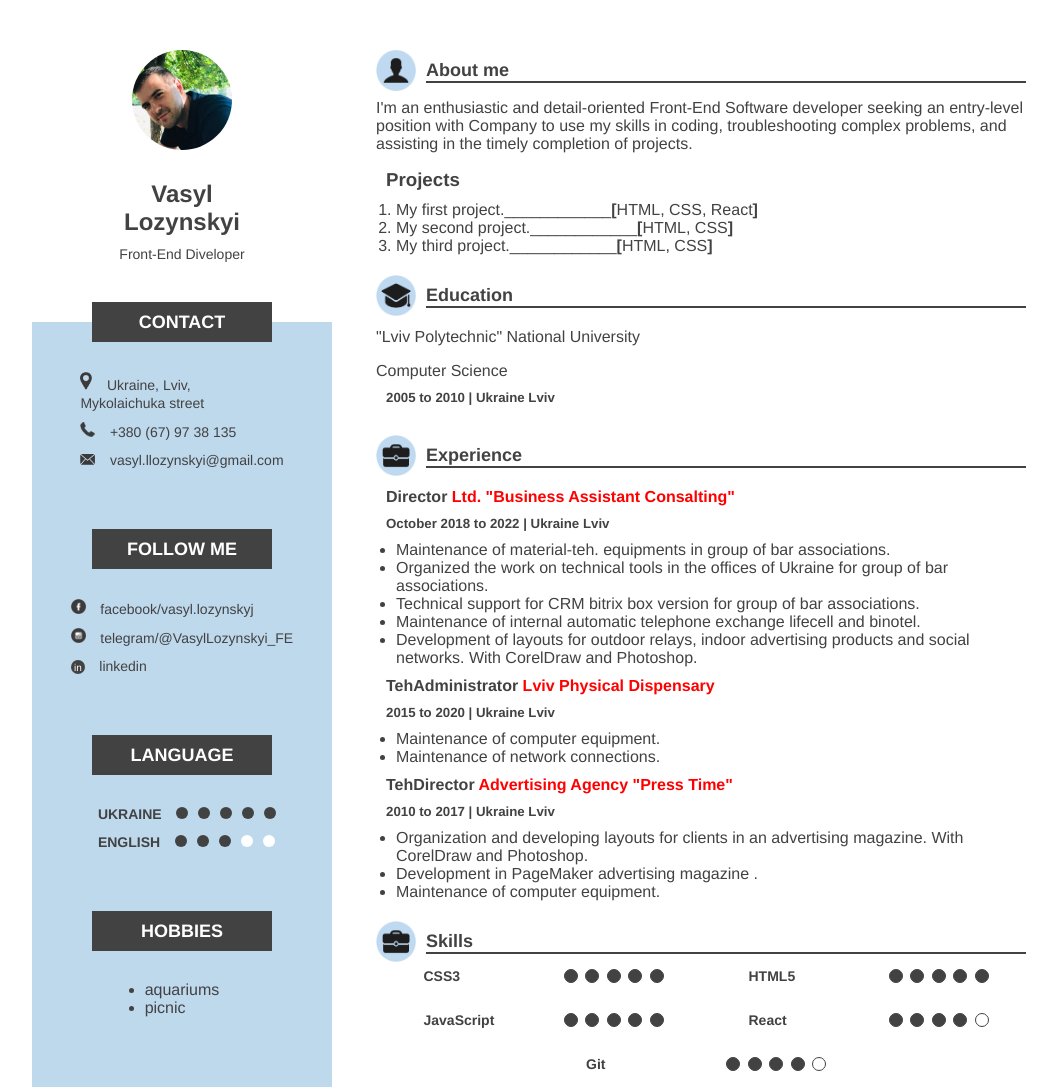
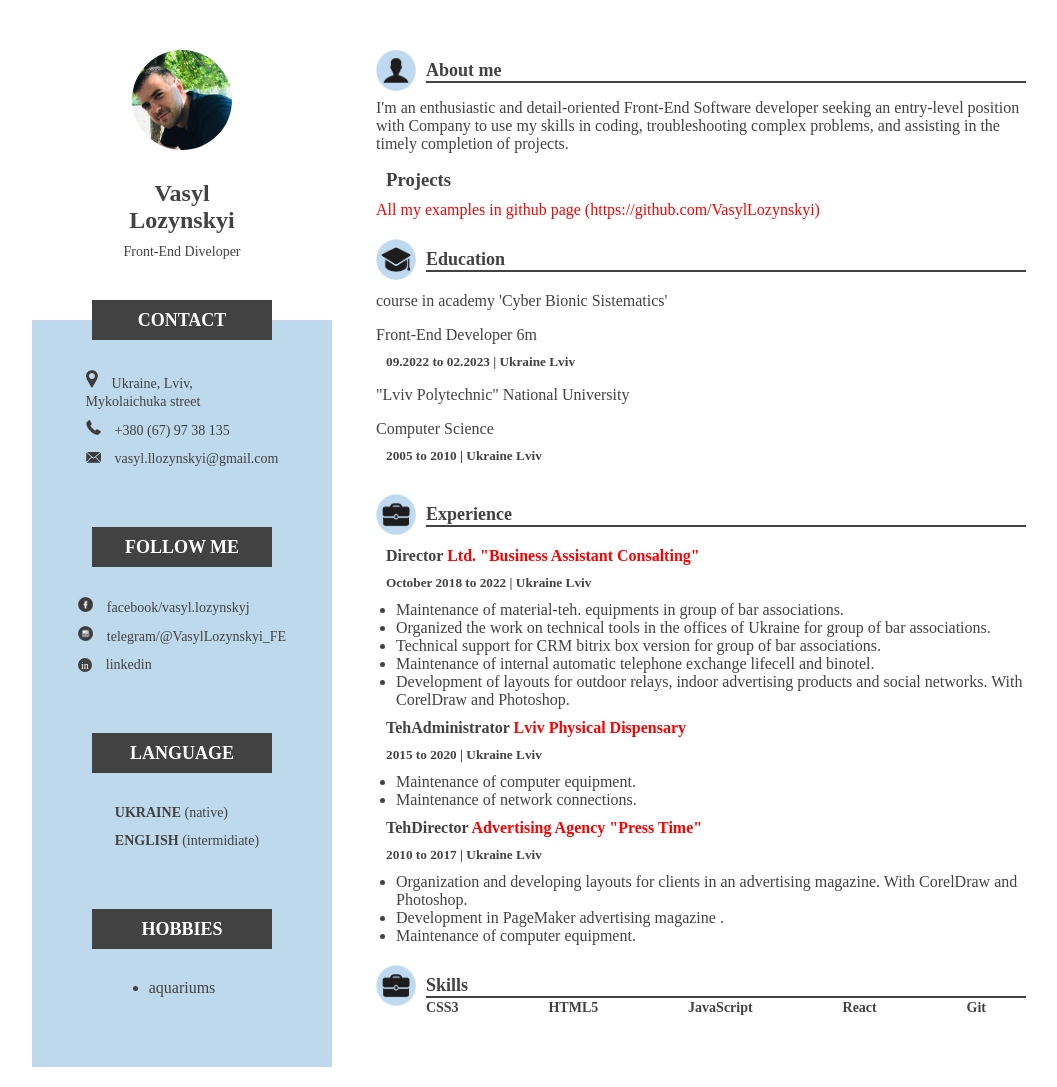
Before and after one commit to VasylLozynskyi/MyResume, a plain HTML site: page index.html in a window 1280 px wide. Shown: the whole page, without its empty margins (111-1168 px from the left). Drawn offline with Linux system fonts and the light colour scheme; a web font is replaced by a local one.

Commit message:
some updates

```diff
--- a/index.html
+++ b/index.html
@@ -75,24 +75,10 @@
                         </div>
                         <div class="contact-info">
                             <div class="row-info">
-                                <p><b>UKRAINE</b></p>
-                                <div class="row-points">
-                                    <div class="points color"></div>
-                                    <div class="points color"></div>
-                                    <div class="points color"></div>
-                                    <div class="points color"></div>
-                                    <div class="points color"></div>
-                                </div>
+                                <p><b>UKRAINE</b> (native)</p>
                             </div>
                             <div class="row-info">
-                                <p><b>ENGLISH</b></p>
-                                <div class="row-points">
-                                    <div class="points color"></div>
-                                    <div class="points color"></div>
-                                    <div class="points color"></div>
-                                    <div class="points"></div>
-                                    <div class="points"></div>
-                                </div>
+                                <p><b>ENGLISH</b> (intermidiate)</p>
                             </div>
                         </div>
                     </div>
@@ -106,7 +92,6 @@
                             <div class="hobbies">
                                 <ul>
                                     <li>aquariums</li>
-                                    <li>picnic</li>
                                 </ul>
                             </div>
                         </div>
@@ -127,17 +112,8 @@
                         </p>
                         <div class="projects">
                             <h3>Projects</h3>
-                            <ol>
-                                <li>
-                                    <a class="link-projects" href="https://project-tet.vercel.app/" target="blank"> My first project.____________<b>[</b>HTML, CSS, React<b>]</b></a>
-                                </li>
-                                <li>
-                                    <a class="link-projects" href="https://my-weather-api-eight.vercel.app">My second project.____________<b>[</b>HTML, CSS<b>]</b></a>
-                                </li>
-                                <li>
-                                    <a class="link-projects" href="https://vasyllozynskyi.github.io/MyResume">My third project.____________<b>[</b>HTML, CSS<b>]</b></a>
-                                </li>
-                            </ol>
+                            <a href="https://github.com/VasylLozynskyi">All my examples in github page (https://github.com/VasylLozynskyi)</a>
+
                         </div>
                     </div>
                 </div>
@@ -149,6 +125,9 @@
                     <hr>
                     <div class="text">more details ....</div>
                     <div class="right-content info-aducation">
+                        <div class="university"><p>course in academy 'Cyber Bionic Sistematics'</p></div>
+                        <div class="faculty">Front-End Developer 6m </div>
+                        <h5> 09.2022 to 02.2023 <b>|</b> Ukraine Lviv</h5>
                         <div class="university"><p>"Lviv Polytechnic" National University</p></div>
                         <div class="faculty">Computer Science </div>
                         <h5> 2005 to 2010 <b>|</b> Ukraine Lviv</h5>
@@ -204,53 +183,18 @@
                     <div class="right-content contact-info">
                         <div class="row-info">
                             <p><b>CSS3</b></p>
-                            <div class="row-points">
-                                <div class="points color"></div>
-                                <div class="points color"></div>
-                                <div class="points color"></div>
-                                <div class="points color"></div>
-                                <div class="points color"></div>
-                            </div>
                         </div>
                         <div class="row-info">
                             <p><b>HTML5</b></p>
-                            <div class="row-points">
-                                <div class="points color"></div>
-                                <div class="points color"></div>
-                                <div class="points color"></div>
-                                <div class="points color"></div>
-                                <div class="points color"></div>
-                            </div>
                         </div>
                         <div class="row-info">
                             <p><b>JavaScript</b></p>
-                            <div class="row-points">
-                                <div class="points color"></div>
-                                <div class="points color"></div>
-                                <div class="points color"></div>
-                                <div class="points color"></div>
-                                <div class="points color"></div>
-                            </div>
                         </div>
                         <div class="row-info">
                             <p><b>React</b></p>
-                            <div class="row-points">
-                                <div class="points color"></div>
-                                <div class="points color"></div>
-                                <div class="points color"></div>
-                                <div class="points color"></div>
-                                <div class="points"></div>
-                            </div>
                         </div>
                         <div class="row-info">
                             <p><b>Git</b></p>
-                            <div class="row-points">
-                                <div class="points color"></div>
-                                <div class="points color"></div>
-                                <div class="points color"></div>
-                                <div class="points color"></div>
-                                <div class="points"></div>
-                            </div>
                         </div>
                     </div>
                 </div>
--- a/style.css
+++ b/style.css
@@ -1,10 +1,10 @@
-
+/*
 @font-face {
     font-family: "Montserrat";
     src: url(https://fonts.google.com/specimen/Montserrat?subset=cyrillic);
-  }
+  } */
   body{
-   font-family: "Montserrat", Helvetica, sans-serif;
+    font-family: 'Times New Roman', Times, serif;
    color: #424243;
    margin: 0;
   }
@@ -122,22 +122,6 @@ h2{
     align-items: center;
     font-size: 10px;
 }
-.row-points{
-    width: 100px;
-    display: inline-flex;
-    align-items: center;
-    justify-content: space-between;
-    margin-left: 10px;
-}
-.points{
-    width: 12px;
-    height: 12px;
-    background-color: white;
-    border-radius: 8px;
-}
-.points.color{
-    background-color: #424243;
-}
 .right-column{
     display: flex;
     flex-direction: column;
@@ -170,6 +154,14 @@ hr{
 .experience ul{
     margin-left: 20px;
 }
+.projects > a{
+    color: red;
+}
+.projects > a:hover{
+    transition: 1s;
+    color: rgb(255, 255, 255);
+    background-color:#bed8ec;
+}
 .info-aducation,
 .experience{
     margin-top: 20px;
@@ -177,15 +169,7 @@ hr{
 .experience span{
     color: red;
 }
-.right-column .points{
-    border: 1px solid #424243;
-}
-.right-column .row-info{
-    width: 250px;
-    display: flex;
-    justify-content: space-between;
-    margin: 0;
-}.right-column .contact-info{
+.right-column .contact-info{
     display: flex;
     align-items: center;
     justify-content: space-around;
```
